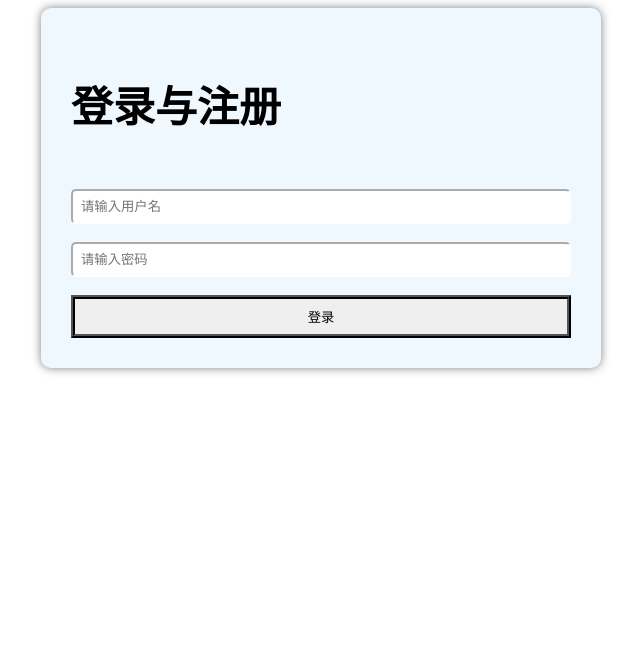
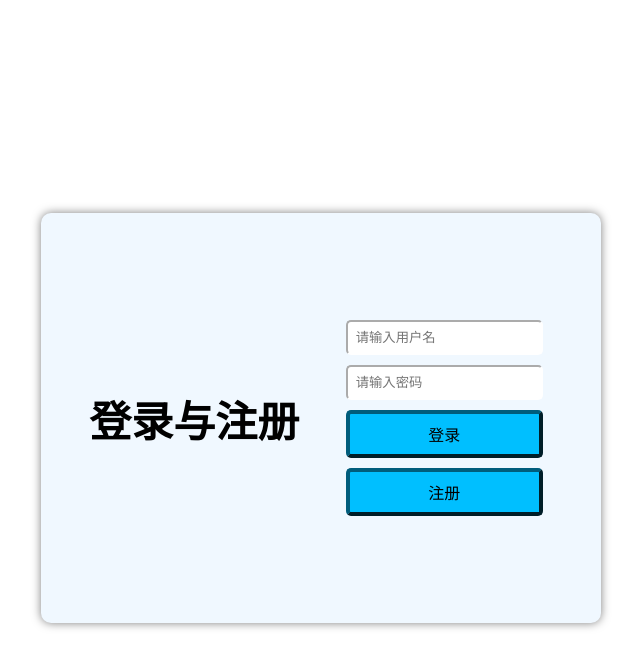
Before and after one commit to Projects-CS/PyEnglish, a Flask app: page /login in a window 1280 px wide. Shown: the top 668 px of the page, without its empty margins (319-959 px from the left). Run offline with Flask 3, Linux system fonts and the light colour scheme.

Commit message:
3.31 美化登录界面，增加注册的表单。

```diff
--- a/templates/login.html
+++ b/templates/login.html
@@ -5,11 +5,13 @@
     <title>Login</title>
     <style>
         .container {
-            /*display: flex;*/
+            display: flex;
             /*justify-content: center;*/
             /*align-items: center;*/
-            max-width: 500px;
-            max-height: 400px;
+            position: relative;
+            transform: translate(0, 50%);
+            width: 500px;
+            height: 350px;
             margin: auto;
             padding: 30px;
             background-color: aliceblue;
@@ -21,7 +23,6 @@
             margin: auto;
             font-size: 28px;
             cursor: pointer;
-            padding-bottom: 20px;
         }
 
         .content {
@@ -30,6 +31,15 @@
 
         label {
             display: block;
+            margin: 10px;
+        }
+
+        #Login{
+            display: block;
+        }
+
+        #Register{
+            display: none;
         }
 
         input {
@@ -47,11 +57,16 @@
             width: 100%;
             padding: 8px;
             box-sizing: border-box;
-            border: 4px ridge #000;
+            background-color: #00BFFF;
+            border: 4px outset #005D7C;
+            border-radius: 5px;
+            font-size: 16px;
         }
 
         button:hover {
-            border: 4px groove #fff;
+            border: 4px inset #00769D;
+            background-color: #0099CB;
+            cursor: pointer;
         }
 
         /*input[type="text"],*/
@@ -88,26 +103,56 @@
         </script>
     </div>
     <div class="content">
-        <form action="/login" method="post">
+        <form action="/login" method="post" id="Login">
             <label>
-                <input type="text" name="username" placeholder="请输入用户名" onclick="ClearContent()">
+                <input type="text" name="username" placeholder="请输入用户名" onclick="ClearContent(this)">
             </label>
-            <br>
             <label>
-                <input type="password" name="password" placeholder="请输入密码" onclick="ClearContent()">
+                <input type="password" name="password" placeholder="请输入密码" onclick="ClearContent(this)">
             </label>
-            <br>
             <label>
-                <!--            <input type="submit" value="login" placeholder="登录">-->
                 <button type="submit">登录</button>
             </label>
-            <script>
-                function ClearContent() {
-                    document.placeholder = ""
-                }
-            </script>
+            <label>
+                <button name="to_register" type="button" onclick="toggleForm()">注册</button>
+            </label>
+        </form>
+        <form action="/login" method="post" id="Register">
+            <label>
+                <input type="text" name="email" placeholder="请输入邮箱地址" onclick="ClearContent(this)">
+            </label>
+            <label>
+                <input type="text" name="username" placeholder="请输入用户名" onclick="ClearContent(this)">
+            </label>
+            <label>
+                <input type="password" name="password" placeholder="请输入密码" onclick="ClearContent(this)">
+            </label>
+            <label>
+                <button type="submit">注册</button>
+            </label>
+            <label>
+                <button name="to_login" type="button" onclick="toggleForm()">去登录</button>
+            </label>
         </form>
     </div>
+    <script>
+        function ClearContent(targetElement) {
+            targetElement.placeholder = ""
+        }
+    </script>
+    <script>
+        function toggleForm() {
+            let _Login = document.getElementById("Login");
+            let _Register = document.getElementById("Register");
+            if (_Login.style.display === "none") {
+                _Login.style.display = "block";
+                _Register.style.display = "none";
+            } else {
+                _Login.style.display = "none";
+                _Register.style.display = "block";
+            }
+        }
+    </script>
 
 </div>
 
```
